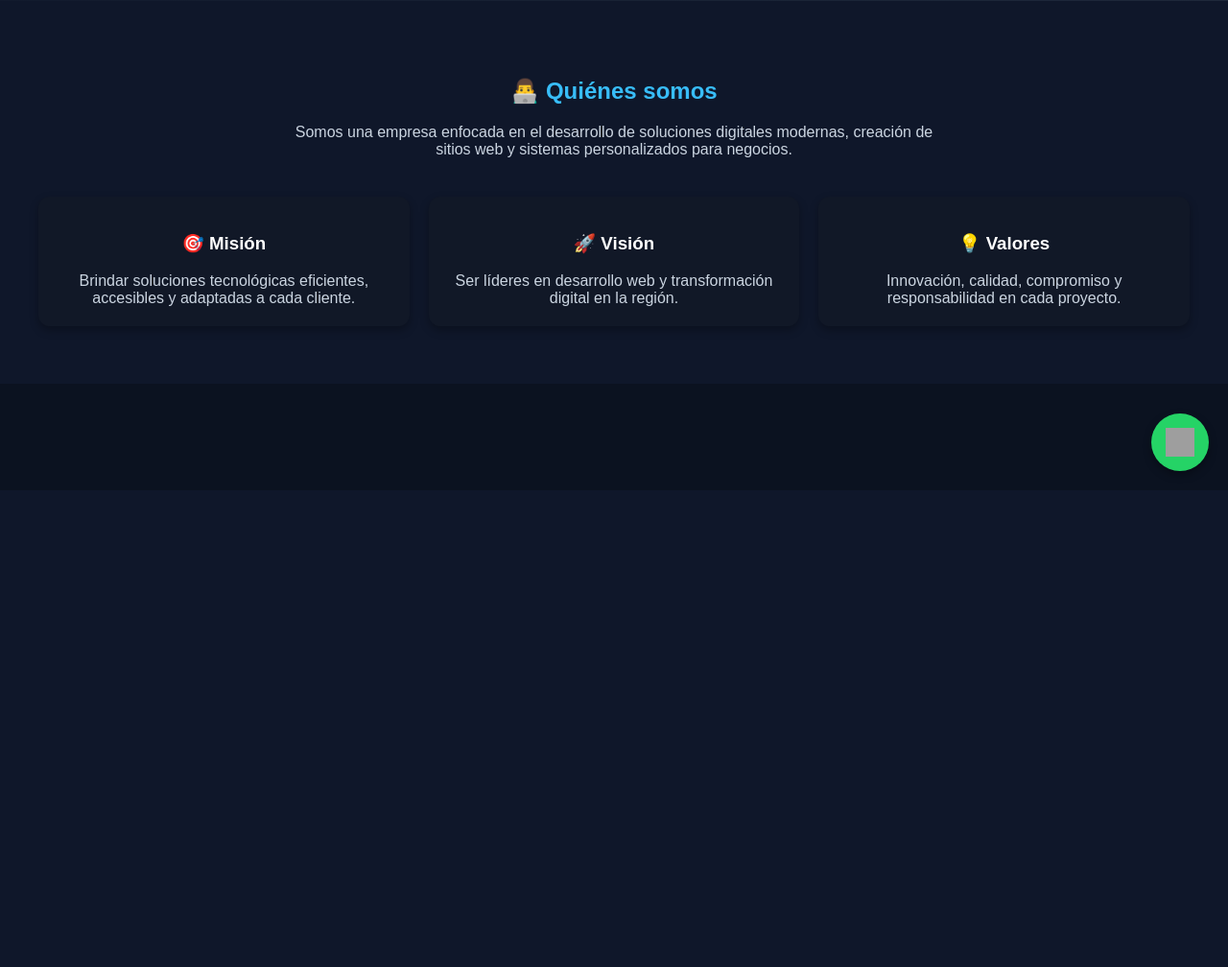
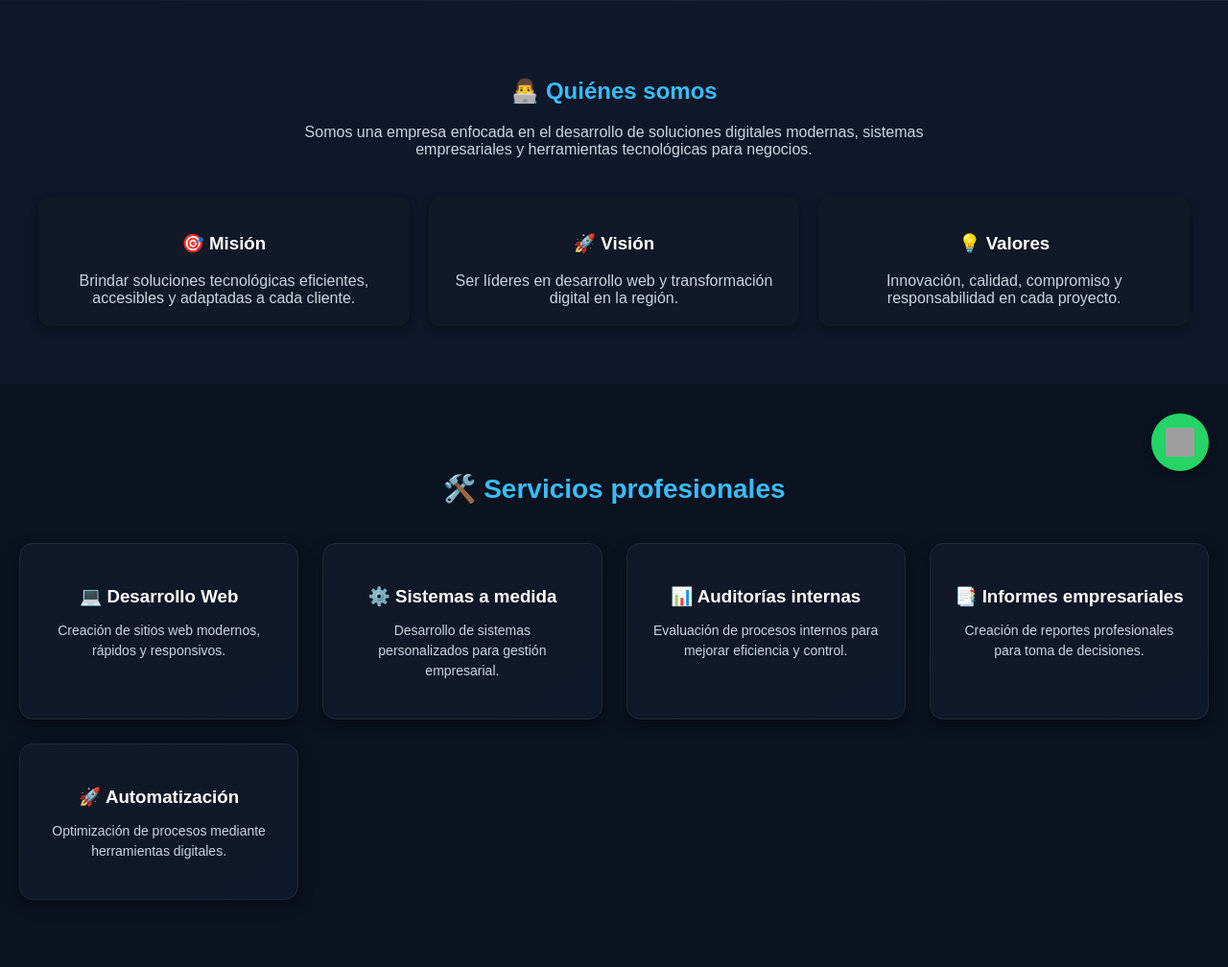
Before and after one commit to Abromero15/web-blog, a Flask app: page / in a window 1280 px wide. Shown: the part 289-1297 px from the top of the page at 96% size. Before the commit the page ends 787 px from the top, so only its background shows below. Run offline with Flask 3, Linux system fonts and the light colour scheme; grey boxes are pictures that could not be loaded.

Commit message:
actualizacion web romero e hijos

```diff
--- a/static/css/style.css
+++ b/static/css/style.css
@@ -28,22 +28,6 @@ body {
     margin-top: 10px;
 }
 
-/* BOTÓN */
-.btn {
-    display: inline-block;
-    margin-top: 20px;
-    padding: 12px 20px;
-    background: #22c55e;
-    color: white;
-    text-decoration: none;
-    border-radius: 8px;
-    font-weight: bold;
-}
-
-.btn:hover {
-    background: #16a34a;
-}
-
 /* ABOUT */
 .about {
     padding: 60px 20px;
@@ -62,7 +46,7 @@ body {
     margin: auto;
 }
 
-/* GRID */
+/* GRID ABOUT */
 .about-grid {
     display: grid;
     grid-template-columns: repeat(auto-fit, minmax(250px, 1fr));
@@ -76,6 +60,49 @@ body {
     padding: 20px;
     border-radius: 12px;
     box-shadow: 0 4px 10px rgba(0,0,0,0.3);
+}
+
+/* SERVICES */
+.services {
+    padding: 70px 20px;
+    text-align: center;
+    background: #0b1220;
+}
+
+.services h2 {
+    color: #38bdf8;
+    font-size: 28px;
+    margin-bottom: 40px;
+}
+
+.services-grid {
+    display: grid;
+    grid-template-columns: repeat(auto-fit, minmax(260px, 1fr));
+    gap: 25px;
+}
+
+.service-box {
+    background: linear-gradient(145deg, #111827, #0f172a);
+    padding: 25px;
+    border-radius: 14px;
+    border: 1px solid #1f2937;
+    transition: 0.3s ease;
+    box-shadow: 0 6px 15px rgba(0,0,0,0.4);
+}
+
+.service-box:hover {
+    transform: translateY(-6px);
+    border-color: #38bdf8;
+}
+
+.service-box h3 {
+    margin-bottom: 10px;
+}
+
+.service-box p {
+    color: #cbd5e1;
+    font-size: 14px;
+    line-height: 1.5;
 }
 
 /* WHATSAPP */
--- a/templates/index.html
+++ b/templates/index.html
@@ -25,7 +25,7 @@
 
     <p>
         Somos una empresa enfocada en el desarrollo de soluciones digitales modernas,
-        creación de sitios web y sistemas personalizados para negocios.
+        sistemas empresariales y herramientas tecnológicas para negocios.
     </p>
 
     <div class="about-grid">
@@ -49,6 +49,42 @@
 
 </section>
 
+<!-- SERVICIOS -->
+<section class="services">
+
+    <h2>🛠️ Servicios profesionales</h2>
+
+    <div class="services-grid">
+
+        <div class="service-box">
+            <h3>💻 Desarrollo Web</h3>
+            <p>Creación de sitios web modernos, rápidos y responsivos.</p>
+        </div>
+
+        <div class="service-box">
+            <h3>⚙️ Sistemas a medida</h3>
+            <p>Desarrollo de sistemas personalizados para gestión empresarial.</p>
+        </div>
+
+        <div class="service-box">
+            <h3>📊 Auditorías internas</h3>
+            <p>Evaluación de procesos internos para mejorar eficiencia y control.</p>
+        </div>
+
+        <div class="service-box">
+            <h3>📑 Informes empresariales</h3>
+            <p>Creación de reportes profesionales para toma de decisiones.</p>
+        </div>
+
+        <div class="service-box">
+            <h3>🚀 Automatización</h3>
+            <p>Optimización de procesos mediante herramientas digitales.</p>
+        </div>
+
+    </div>
+
+</section>
+
 <!-- WHATSAPP FLOTANTE -->
 <a class="whatsapp-float"
    href="https://wa.me/595981248800"
```
